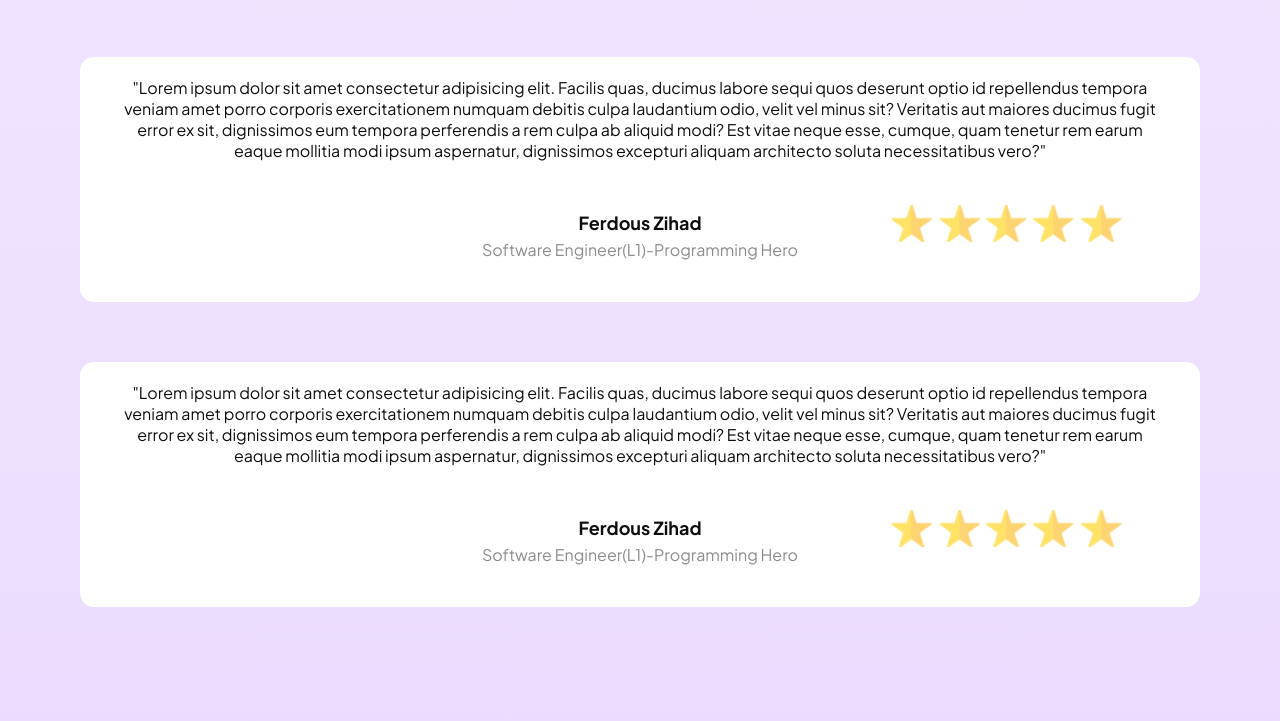
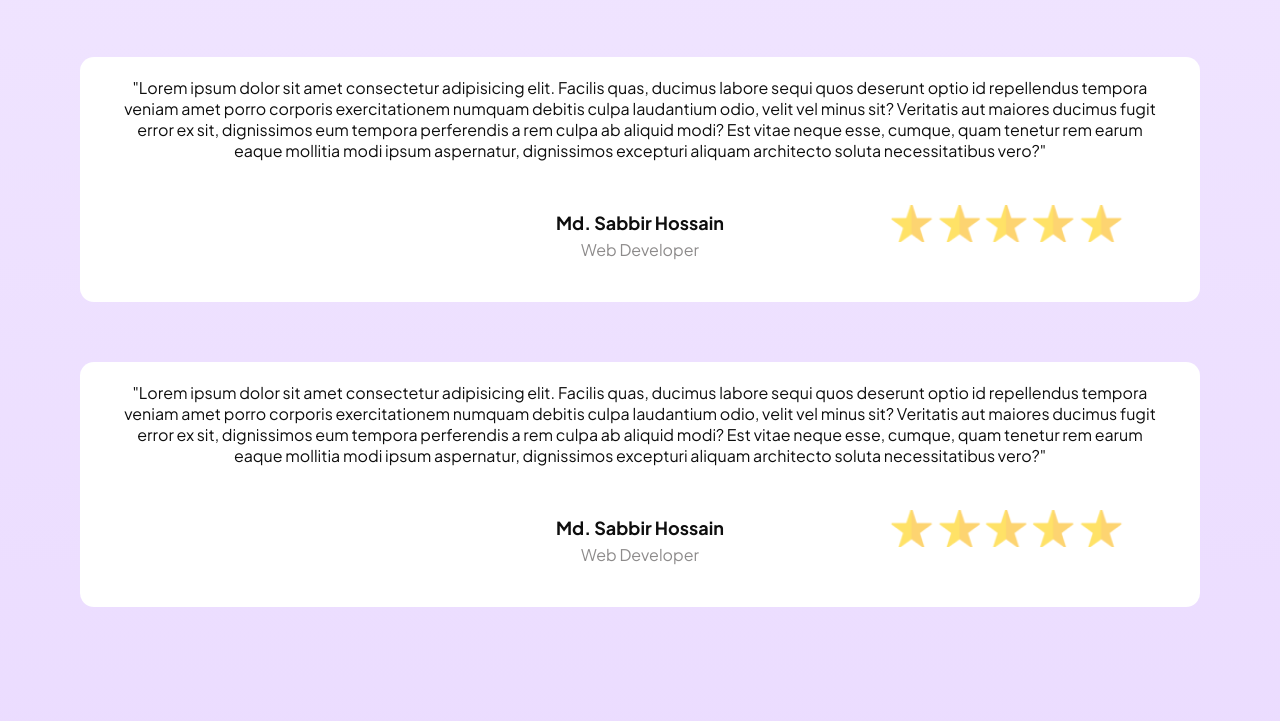
Before and after one commit to md-sh-sabbir/tourist-web, a plain HTML site: page index.html in a window 1280 px wide. Shown: the part 2957-3678 px from the top of the page. Drawn offline with Linux system fonts and the light colour scheme.

Commit message:
index.html

```diff
--- a/index.html
+++ b/index.html
@@ -115,8 +115,8 @@
                     <div class="tour-content">
                         <div></div>
                         <div class="tour-title">
-                            <h4>Ferdous Zihad</h4>
-                            <p>Software Engineer(L1)-Programming Hero</p>
+                            <h4>Md. Sabbir Hossain</h4>
+                            <p>Web Developer</p>
                         </div>
                         <div class="star-img">
                             <img src="img/star-reviews.png" alt="">
@@ -128,8 +128,8 @@
                     <div class="tour-content">
                         <div></div>
                         <div class="tour-title">
-                            <h4>Ferdous Zihad</h4>
-                            <p>Software Engineer(L1)-Programming Hero</p>
+                            <h4>Md. Sabbir Hossain</h4>
+                            <p>Web Developer</p>
                         </div>
                         <div class="star-img">
                             <img src="img/star-reviews.png" alt="">
```
